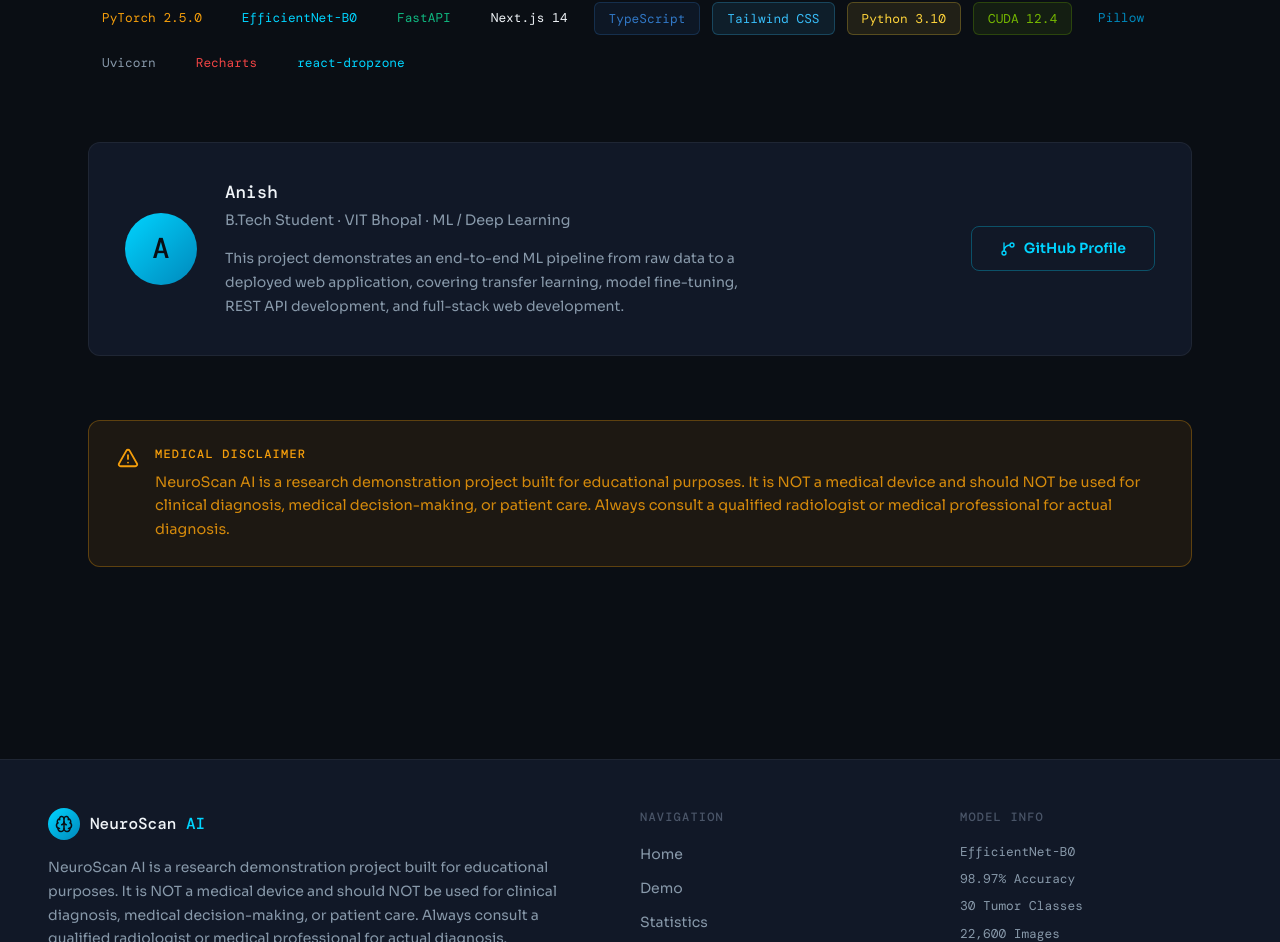
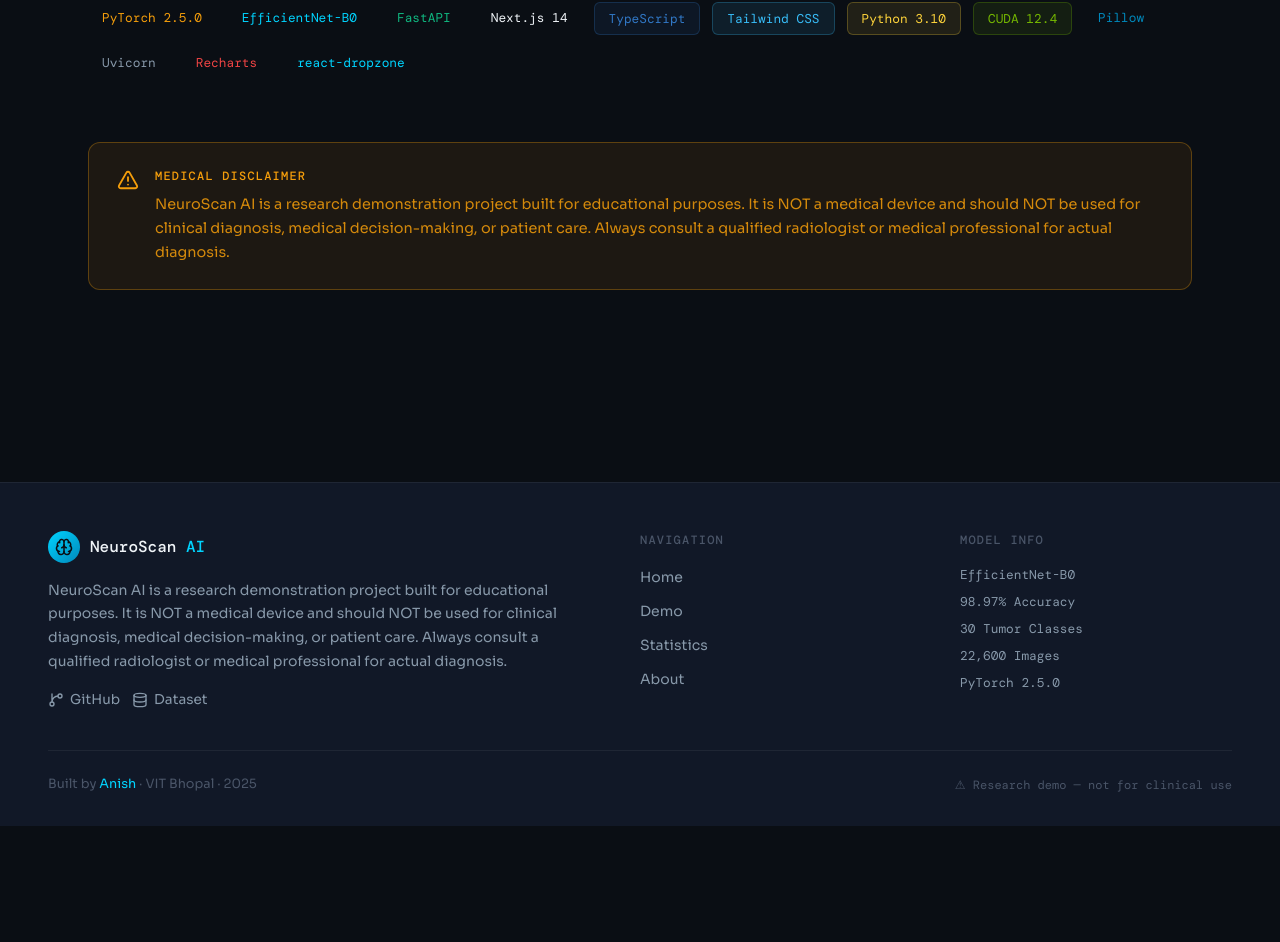
Before and after one commit to anish27863/Brain_MRI, a Next.js app in the folder frontend/: page /about in a window 1280 px wide. Shown: the part 2333-3275 px from the top of the page. After the commit the page ends 3159 px from the top, so only its background shows below. Built offline with nearby package versions, Linux system fonts and the light colour scheme; a web font is replaced by a local one.

Commit message:
removing author details

```diff
--- a/frontend/app/about/page.tsx
+++ b/frontend/app/about/page.tsx
@@ -312,50 +312,6 @@ export default function AboutPage() {
           </div>
         </section>
 
-        {/* ── Author ────────────────────────────────────────────────────── */}
-        <section style={{ marginBottom: "64px" }}>
-          <div className="card" style={{ padding: "36px", display: "flex", gap: "28px", alignItems: "center", flexWrap: "wrap" }}>
-            <div
-              style={{
-                width: 72,
-                height: 72,
-                borderRadius: "50%",
-                background: "linear-gradient(135deg, var(--accent-primary), var(--accent-secondary))",
-                display: "flex",
-                alignItems: "center",
-                justifyContent: "center",
-                flexShrink: 0,
-                fontSize: "1.8rem",
-                fontFamily: "var(--font-mono)",
-                fontWeight: 500,
-                color: "#0A0E14",
-              }}
-            >
-              A
-            </div>
-            <div style={{ flex: 1 }}>
-              <h3 style={{ fontFamily: "var(--font-mono)", fontSize: "1.1rem", fontWeight: 500, color: "var(--text-primary)", marginBottom: "4px" }}>
-                Anish
-              </h3>
-              <p style={{ fontFamily: "var(--font-body)", fontSize: "0.9rem", color: "var(--text-secondary)", marginBottom: "16px" }}>
-                B.Tech Student · VIT Bhopal · ML / Deep Learning
-              </p>
-              <p style={{ fontFamily: "var(--font-body)", fontSize: "0.875rem", color: "var(--text-secondary)", lineHeight: 1.7, maxWidth: 540 }}>
-                This project demonstrates an end-to-end ML pipeline from raw data to a deployed web application, covering transfer learning, model fine-tuning, REST API development, and full-stack web development.
-              </p>
-            </div>
-            <a
-              href="https://github.com/anish27863"
-              target="_blank"
-              rel="noopener noreferrer"
-              className="btn-outline"
-              style={{ fontSize: "0.875rem" }}
-            >
-              <GitBranch size={16} /> GitHub Profile
-            </a>
-          </div>
-        </section>
-
         {/* ── Prominent Medical Disclaimer ─────────────────────────────── */}
         <section style={{ marginBottom: "32px" }}>
           <DisclaimerBanner />
```
